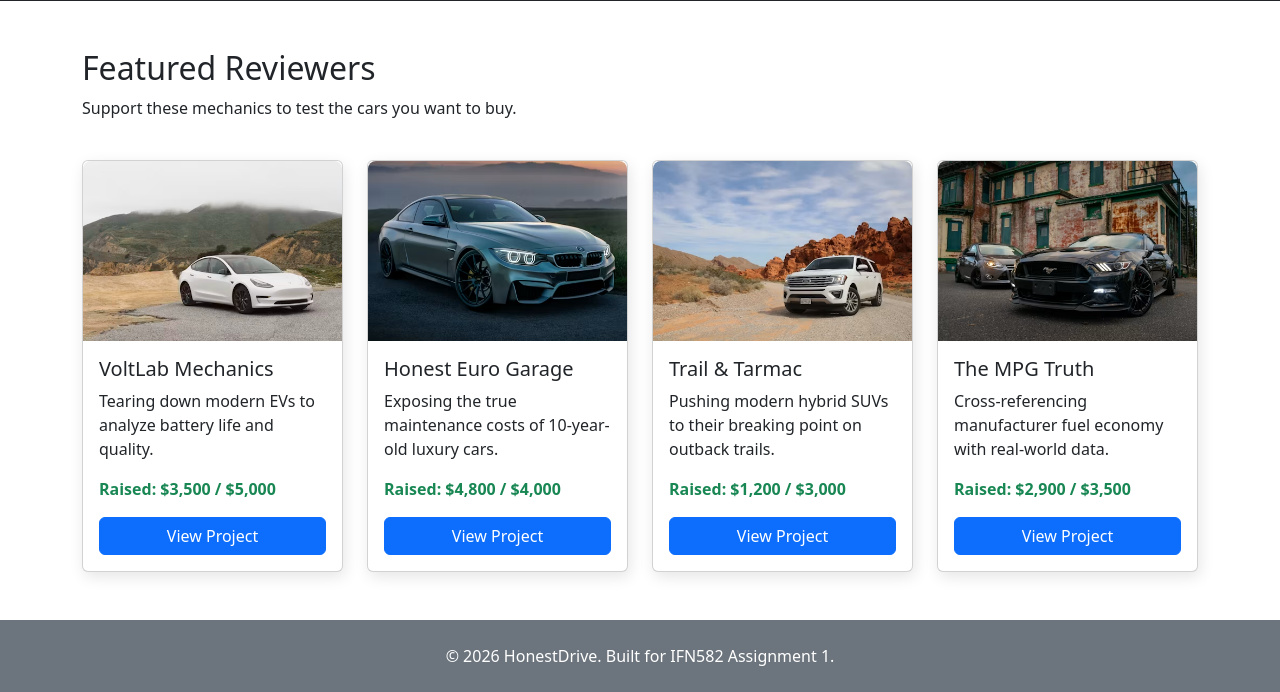
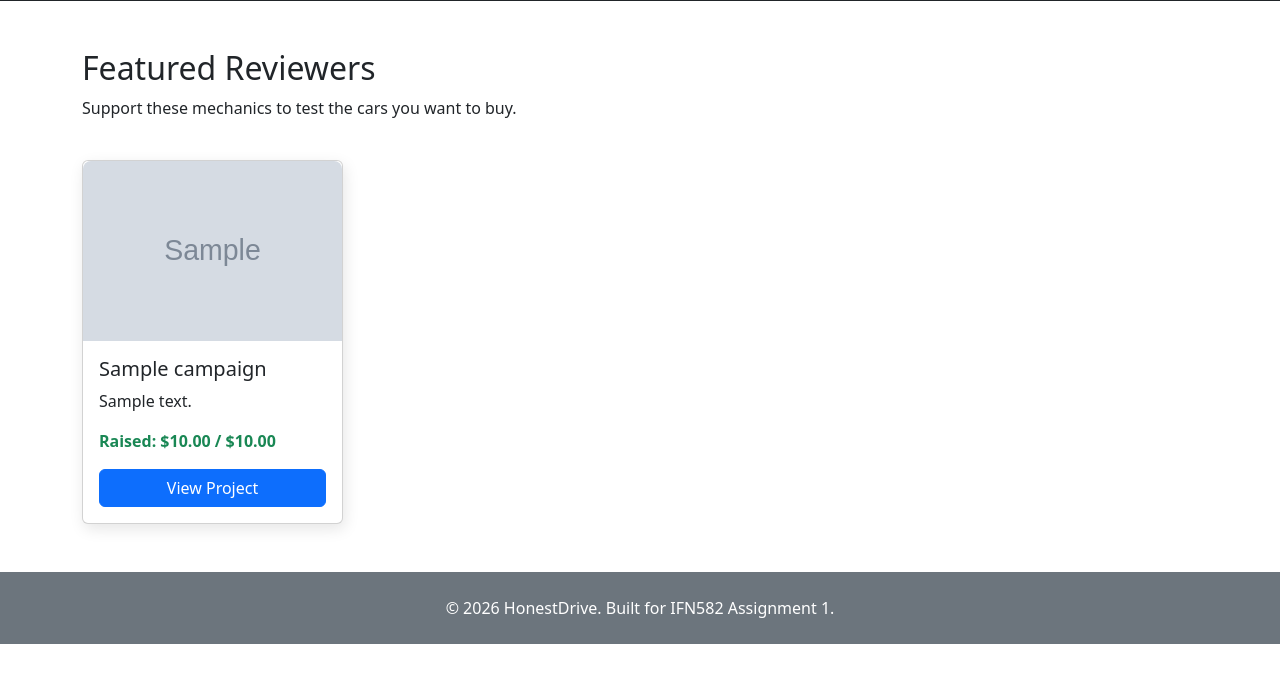
Before and after one commit to ray10506/582_final_assessment, a Flask app: template project/templates/index.html in a window 1280 px wide. Shown: the part 336-1028 px from the top of the page. After the commit the page ends 980 px from the top, so only its background shows below. Run offline with Flask 3, Linux system fonts and the light colour scheme; the template is opened without the code that fills it: most values are stand-ins (such as "Sample title", 1, 10 or a date in 2020); grey boxes marked "Sample" are stand-in pictures.

Commit message:
move main page campaign list to db

```diff
--- a/project/templates/index.html
+++ b/project/templates/index.html
@@ -71,19 +71,21 @@
         </div>
       </div>
       <div class="row g-4">
+        {% for campaign in campaigns %}
         <div class="col-12 col-sm-12 col-md-6 col-lg-3">
           <div class="card custom-card h-100">
             <img
-              src="../static/img/ev_teardown.jpg"
+              src="../static/img/{{ campaign.imagePath }}"
               class="custom-card-img"
-              alt="EV Car"
+              alt="{{ campaign.title }}"
             />
             <div class="card-body">
-              <h5 class="card-title">VoltLab Mechanics</h5>
-              <p class="card-text">
-                Tearing down modern EVs to analyze battery life and quality.
+              <h5 class="card-title">{{ campaign.title }}</h5>
+              <p class="card-text">{{ campaign.description }}</p>
+              <p class="text-success fw-bold">
+                Raised: ${{ "%.2f"|format(campaign.currentRaised) }} / ${{
+                "%.2f"|format(campaign.monthlyGoal) }}
               </p>
-              <p class="text-success fw-bold">Raised: $3,500 / $5,000</p>
               <a
                 href="{{ url_for('main.donation') }}"
                 class="btn btn-primary w-100"
@@ -92,72 +94,7 @@
             </div>
           </div>
         </div>
-        <div class="col-12 col-sm-12 col-md-6 col-lg-3">
-          <div class="card custom-card h-100">
-            <img
-              src="../static/img/used_car.jpg"
-              class="custom-card-img"
-              alt="Used Car"
-            />
-            <div class="card-body">
-              <h5 class="card-title">Honest Euro Garage</h5>
-              <p class="card-text">
-                Exposing the true maintenance costs of 10-year-old luxury cars.
-              </p>
-              <p class="text-success fw-bold">Raised: $4,800 / $4,000</p>
-              <a
-                href="{{ url_for('main.donation') }}"
-                class="btn btn-primary w-100"
-                >View Project</a
-              >
-            </div>
-          </div>
-        </div>
-
-        <div class="col-12 col-sm-12 col-md-6 col-lg-3">
-          <div class="card custom-card h-100">
-            <img
-              src="../static/img/suv.jpg"
-              class="custom-card-img"
-              alt="SUV"
-            />
-            <div class="card-body">
-              <h5 class="card-title">Trail & Tarmac</h5>
-              <p class="card-text">
-                Pushing modern hybrid SUVs to their breaking point on outback
-                trails.
-              </p>
-              <p class="text-success fw-bold">Raised: $1,200 / $3,000</p>
-              <a
-                href="{{ url_for('main.donation') }}"
-                class="btn btn-primary w-100"
-                >View Project</a
-              >
-            </div>
-          </div>
-        </div>
-        <div class="col-12 col-sm-12 col-md-6 col-lg-3">
-          <div class="card custom-card h-100">
-            <img
-              src="../static/img/data_chart.jpg"
-              class="custom-card-img"
-              alt="Data Analysis"
-            />
-            <div class="card-body">
-              <h5 class="card-title">The MPG Truth</h5>
-              <p class="card-text">
-                Cross-referencing manufacturer fuel economy with real-world
-                data.
-              </p>
-              <p class="text-success fw-bold">Raised: $2,900 / $3,500</p>
-              <a
-                href="{{ url_for('main.donation') }}"
-                class="btn btn-primary w-100"
-                >View Project</a
-              >
-            </div>
-          </div>
-        </div>
+        {% endfor %}
       </div>
     </main>
 
--- a/project/views.py
+++ b/project/views.py
@@ -5,7 +5,7 @@ bp = Blueprint('main', __name__)
 
 @bp.route('/')
 def index():
-    return render_template('index.html', categories=categories.list(), campaigns=campaigns.list())
+    return render_template('index.html', campaigns=campaigns.list(filters={'status': 'Active'}))
 
 @bp.route('/donation/')
 def donation():
```
Also changed, not shown: project/database.sql (+7 -6 lines), project/models.py (+8 -9 lines).
